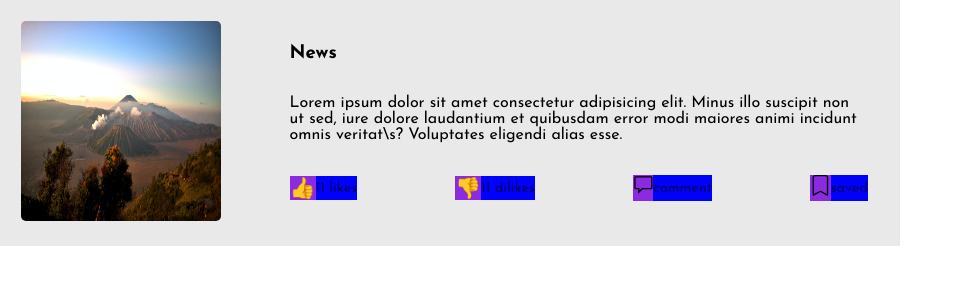
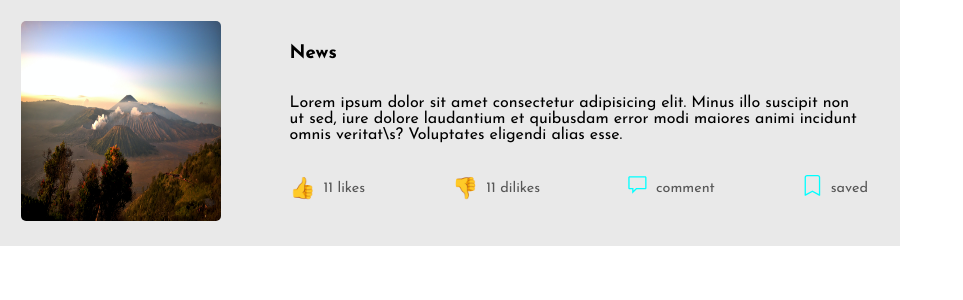
Before and after one commit to esmaelmoh/blog-mern-frontend, a React (Create React App) app: page / in a window 1280 px wide. Shown: the top 300 px of the page, without its empty margins (0-963 px from the left). Built offline with nearby package versions, Linux system fonts and the light colour scheme.

Commit message:
regular commit187

```diff
--- a/src/components/Post/Post.css
+++ b/src/components/Post/Post.css
@@ -35,14 +35,14 @@
 }
 .content-container ul .btn-wrapper{
     display: flex;
-    background-color: blue;
+    gap: 0.5rem;
     justify-content: center;
     align-items: center;
 }
 .content-container ul .btn-wrapper button{
     font-size: 1.3rem;
     background-color: inherit;
-    background-color: blueviolet;
+    color: aqua;
     border: none;
 }
 .content-container ul .btn-wrapper .par{
```
Also changed, not shown: 1 other file (tests, documents, lock files or other folders).
